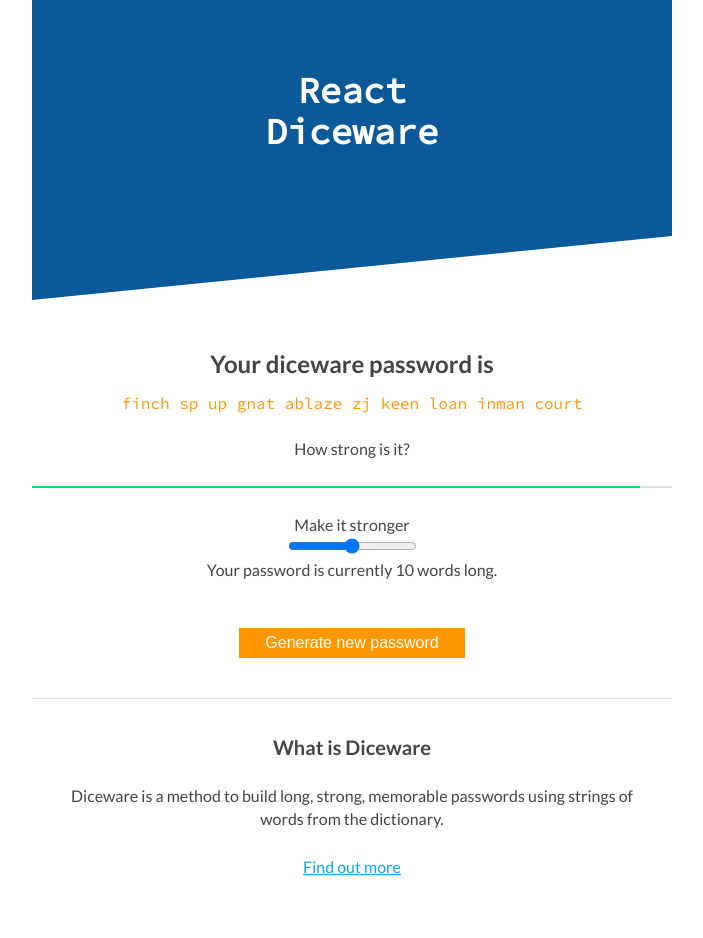
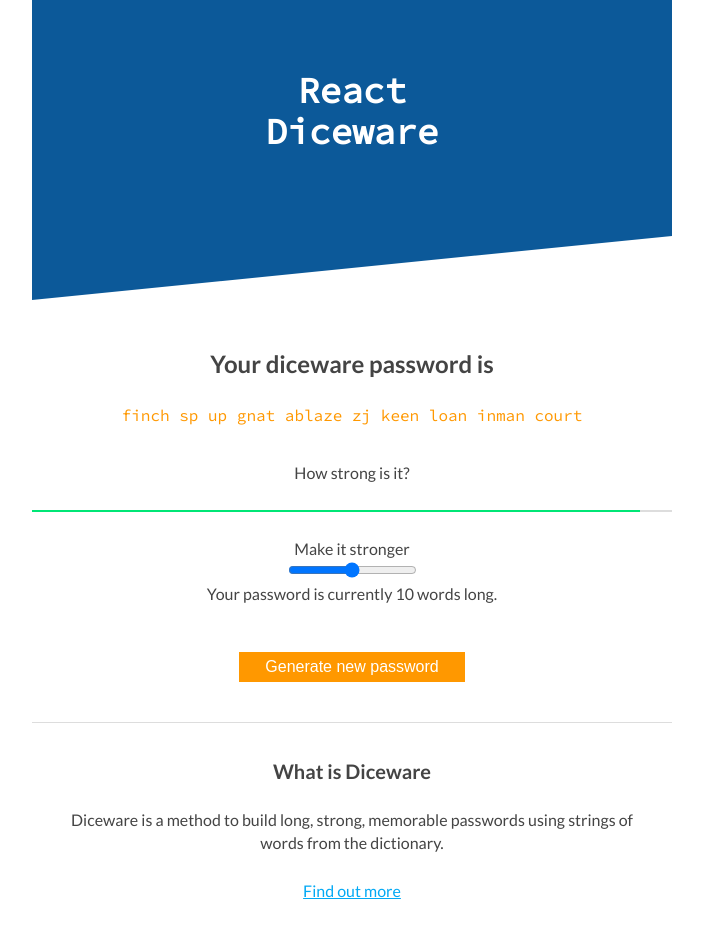
Before and after one commit to tricinel/react-diceware, a React app: page / in a window 1280 px wide. Shown: the top 938 px of the page, without its empty margins (288-991 px from the left). Built offline with nearby package versions, Linux system fonts and the light colour scheme.

Commit message:
Make the Password use the styled Paragraph instead of a div

```diff
--- a/src/components/Password.jsx
+++ b/src/components/Password.jsx
@@ -2,12 +2,13 @@
 
 import React from 'react';
 import PropTypes from 'prop-types';
-import styled from 'styled-components';
 
-const PasswordContainer = styled.div`
+import Paragraph from './common/ParagraphStyledComponent';
+
+const PasswordContainer = Paragraph.extend`
   font-family: 'Source Code Pro', monospace;
   font-size: 16px;
-  color: ${props => props.color}
+  color: ${props => props.color};
 `;
 
 const Password = ({ password, color }: { password: string, color: string }) => (
```
